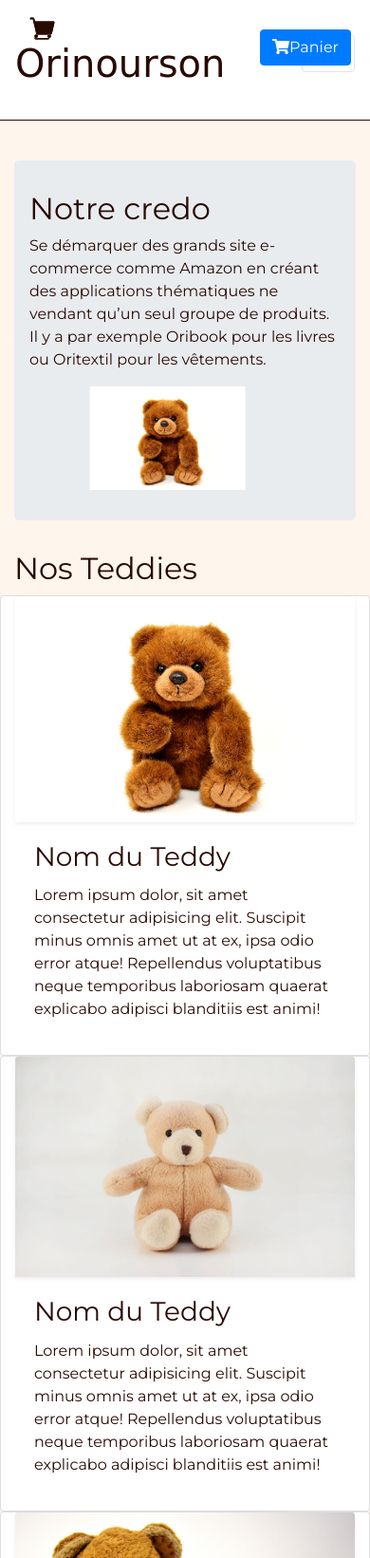
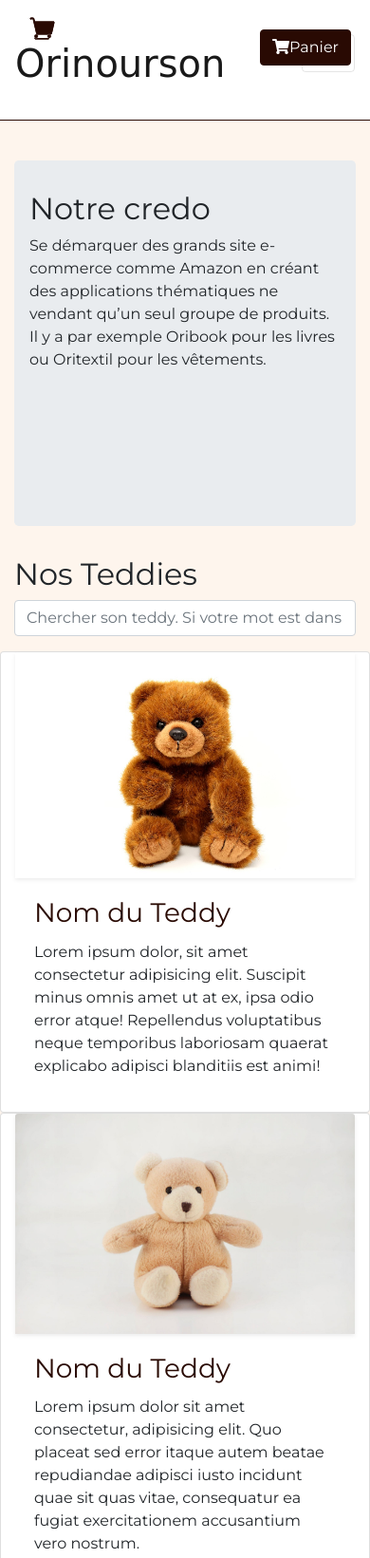
Before and after one commit to YsennaChang/CatherinChang_5_261020, a website: page index.html in a window 390 px wide. Shown: the top 1641 px of the page at 95% size. Drawn offline with nearby package versions, Linux system fonts and the light colour scheme; a web font is replaced by a local one.

Commit message:
Frontend page Accueil

```diff
--- a/index.html
+++ b/index.html
@@ -4,9 +4,10 @@
     <meta charset="UTF-8">
     <meta name="viewport" content="width=device-width, initial-scale=1.0">
     <link rel="stylesheet" href="https://cdnjs.cloudflare.com/ajax/libs/font-awesome/5.14.0/css/all.min.css" integrity="sha512-1PKOgIY59xJ8Co8+NE6FZ+LOAZKjy+KY8iq0G4B3CyeY6wYHN3yt9PW0XpSriVlkMXe40PTKnXrLnZ9+fkDaog==" crossorigin="anonymous" />
-    <link rel="stylesheet" href="https://stackpath.bootstrapcdn.com/bootstrap/4.5.2/css/bootstrap.min.css" integrity="sha384-JcKb8q3iqJ61gNV9KGb8thSsNjpSL0n8PARn9HuZOnIxN0hoP+VmmDGMN5t9UJ0Z" crossorigin="anonymous">
+    <!-- <link rel="stylesheet" href="https://stackpath.bootstrapcdn.com/bootstrap/4.5.2/css/bootstrap.min.css" integrity="sha384-JcKb8q3iqJ61gNV9KGb8thSsNjpSL0n8PARn9HuZOnIxN0hoP+VmmDGMN5t9UJ0Z" crossorigin="anonymous"> -->
     <link rel="stylesheet" href="./css/style.css" />
     <link rel="shortcut icon" type="image/png" href="./images/orinoco-favicon.png">
+
     <title>Orinourson - Accueil</title>
 </head>
 <body>
@@ -50,28 +51,33 @@
              Se démarquer des grands site e-commerce comme Amazon en créant des applications thématiques ne vendant qu’un seul groupe de produits. Il y a par exemple Oribook pour les livres ou Oritextil pour les vêtements.
             </p>
             <div class="carousel slide" data-ride="carousel">
-                <div class="carousel-inner">
-                    <div class="carousel-item active">
-                        <img src="/images/teddy_1.jpg" class="d-block w-50 mx-auto" alt="teddy1">
+                <div id="test" class="carousel-inner">
+                    <div id="test" class="carousel-item active">
+                        <!-- <img src="/images/teddy_1.jpg" class="d-block w-50 my-1 mx-auto shadow-sm rounded" alt="teddy1"> -->
                     </div>
                     <div class="carousel-item">
-                        <img src="/images/teddy_2.jpg" class="d-block w-50 mx-auto" alt="teddy2">
+                        <img src="/images/teddy_2.jpg" class="d-block w-50 my-1 mx-auto shadow-sm rounded" alt="teddy2">
                     </div>
                     <div class="carousel-item">
-                        <img src="/images/teddy_3.jpg" class="d-block w-50 mx-auto" alt="teddy3">
+                        <img src="/images/teddy_3.jpg" class="d-block w-50 my-1 mx-auto shadow-sm rounded" alt="teddy3">
                     </div>
                     <div class="carousel-item">
-                        <img src="/images/teddy_4.jpg" class="d-block w-50 mx-auto" alt="teddy4">
+                        <img src="/images/teddy_4.jpg" class="d-block w-50 mx-auto shadow rounded" alt="teddy4">
                     </div>
                     <div class="carousel-item">
-                        <img src="/images/teddy_5.jpg" class="d-block w-50 mx-auto" alt="teddy5">
+                        <img src="/images/teddy_5.jpg" class="d-block w-50 my-1 mx-auto shadow-sm rounded" alt="teddy5">
                     </div>
                 </div>
             </div>
         </aside>
         <article>
             <h2>Nos Teddies</h2>
-            <div class="row">
+            <div class="row mb-3">
+                <div class="col">
+                   <input class="form-control" id="searchInput" type="text" placeholder="Chercher son teddy. Si votre mot est dans une description de Teddy, ce moteur le trouvera pour vous ...">
+                </div>
+             </div>
+            <div id="teddiesCard" class="row">
                 <section class="col-12 col-md-6 col-lg-3 card">
                     <img class="card-img-top shadow-sm" src="/images/teddy_1.jpg"></img>
                     <div class="card-body">
@@ -86,7 +92,7 @@
                     <div class="card-body">
                         <a class="stretched-link" href="#"><h3 class="card-title">Nom du Teddy</h3></a>
                         <div class="card-text">
-                            <p>Lorem ipsum dolor, sit amet consectetur adipisicing elit. Suscipit minus omnis amet ut at ex, ipsa odio error atque! Repellendus voluptatibus neque temporibus laboriosam quaerat explicabo adipisci blanditiis est animi!</p>
+                            <p>Lorem ipsum dolor sit amet consectetur, adipisicing elit. Quo placeat sed error itaque autem beatae repudiandae adipisci iusto incidunt quae sit quas vitae, consequatur ea fugiat exercitationem accusantium vero nostrum.</p>
                         </div>
                     </div>
                 </section>
@@ -104,7 +110,7 @@
                     <div class="card-body">
                         <a class="stretched-link" href="#"><h3 class="card-title">Nom du Teddy</h3></a>
                         <div class="card-text">
-                            <p>Lorem ipsum dolor, sit amet consectetur adipisicing elit. Suscipit minus omnis amet ut at ex, ipsa odio error atque! Repellendus voluptatibus neque temporibus laboriosam quaerat explicabo adipisci blanditiis est animi!</p>
+                            <p>Lorem ipsum dolor, sit amet consectetur adipisicing elit. Esse, odio dolorem recusandae iure enim quo, alias ut ab nesciunt totam atque itaque nobis nostrum unde aut et, quasi molestias praesentium?</p>
                         </div>
                     </div>
                 </section>
@@ -113,7 +119,7 @@
                     <div class="card-body">
                         <a class="stretched-link" href="#"><h3 class="card-title">Nom du Teddy</h3></a>
                         <div class="card-text">
-                            <p>Lorem ipsum dolor, sit amet consectetur adipisicing elit. Suscipit minus omnis amet ut at ex, ipsa odio error atque! Repellendus voluptatibus neque temporibus laboriosam quaerat explicabo adipisci blanditiis est animi!</p>
+                            <p>Lorem ipsum dolor sit amet, consectetur adipisicing elit. Eligendi minus dolores tempore odit? Maxime accusamus illum, quia voluptatem commodi molestias illo consequatur natus velit explicabo laboriosam voluptates perspiciatis inventore ullam.</p>
                         </div>
                     </div>
                 </section>
@@ -139,5 +145,16 @@
     <script src="https://cdn.jsdelivr.net/npm/popper.js@1.16.0/dist/umd/popper.min.js" integrity="sha384-Q6E9RHvbIyZFJoft+2mJbHaEWldlvI9IOYy5n3zV9zzTtmI3UksdQRVvoxMfooAo" crossorigin="anonymous"></script>
 
     <script src="https://stackpath.bootstrapcdn.com/bootstrap/4.4.1/js/bootstrap.min.js" integrity="sha384-wfSDF2E50Y2D1uUdj0O3uMBJnjuUD4Ih7YwaYd1iqfktj0Uod8GCExl3Og8ifwB6" crossorigin="anonymous"></script>
+    <script>
+        $(document).ready(function(){
+            $("#searchInput").on("keyup", function() {
+                var value = $(this).val().toLowerCase();
+                $("#teddiesCard .col-12").filter(function() {
+                    $(this).toggle($(this).text().toLowerCase().indexOf(value) > -1)
+                });
+            });
+        });
+    </script>
+    <script type="text/javascript" src="index.js" defer></script>
 </body>
 </html>
--- a/sass/base/_typography.scss
+++ b/sass/base/_typography.scss
@@ -1,11 +1,3 @@
-@import url('https://fonts.googleapis.com/css2?family=Montserrat&family=Salsa&display=swap');
-
 h1 {
     font-family: 'Salsa', cursive;
-    color:#290A03;
 }
-
-h2, h3, h4, h5, p, li, a {
-    font-family: 'Montserrat', sans-serif;
-    color:#290A03;
-}
--- a/sass/main.scss
+++ b/sass/main.scss
@@ -15,21 +15,16 @@
     border: 1px solid black;
 } */
 
-$color-primary: #290A03;
-$color-secondary:#FF79DA;
-$color-tertiary:#FEF5ED;
-
 body {
     width: 100%;
     margin:0;
-    /* background-color: #FCF6EA; */
-    background: $color-tertiary url("../images/bg-ours-peluche-beige.jpg") no-repeat fixed;
+    background: $tertiary url("../images/bg-ours-peluche-beige.jpg") no-repeat fixed;
     background-size: auto 90vh;
     background-position-y: bottom;
 }
 header {
     background-color:white;
-    border-bottom: 1px solid $color-primary;
+    border-bottom: 1px solid $primary;
     height: 15vh;
     position: fixed;
     top:0;
@@ -42,15 +37,15 @@ header {
         }
 
         & .chariot {
-            fill : $color-primary;
-            stroke : $color-primary;
+            fill : $primary;
+            stroke : $primary;
         }
 
         & .roues{
             position: absolute;
             bottom : 2px;
             left : 4px;
-            fill : $color-primary;
+            fill : $primary;
             stroke : white;
         }
     & .btn {
--- a/sass/utils/_variables.scss
+++ b/sass/utils/_variables.scss
@@ -0,0 +1,13 @@
+// ================ Personaliser les variables de Bootstrap ====================//
+
+// ================ Bootstrap font family ====================//
+
+@import url('https://fonts.googleapis.com/css2?family=Montserrat&family=Salsa&display=swap');
+
+$headings-font-family:'Montserrat', sans-serif;
+$font-family-base: 'Montserrat', sans-serif;
+
+// ================ Bootstrap colors ====================//
+$primary : #290A03;
+$secondary : #FF79DA;
+$tertiary : #FEF5ED;
```
Also changed, not shown: form.html (+3 -2 lines), css/style.css, 1 other file.
